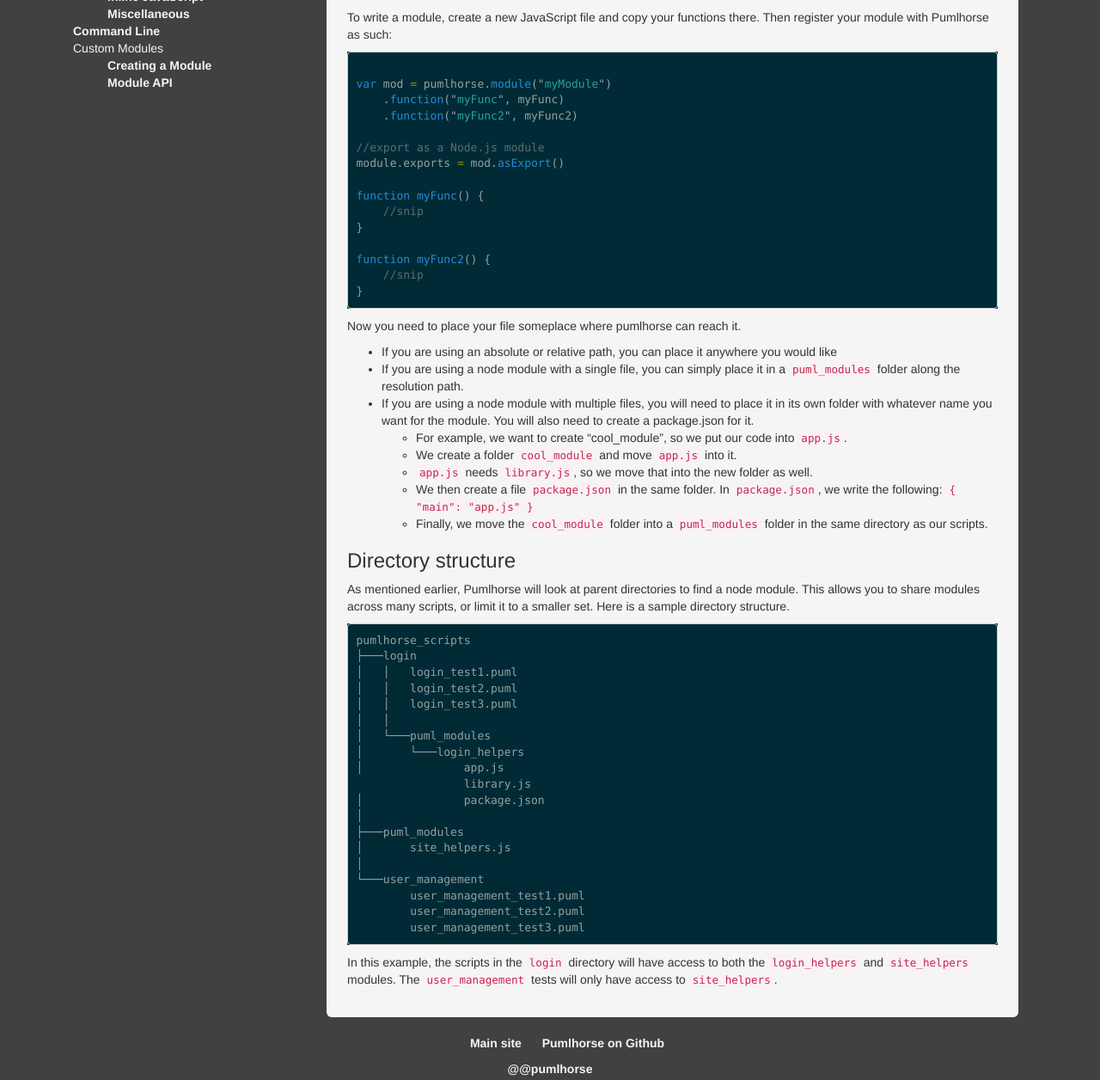
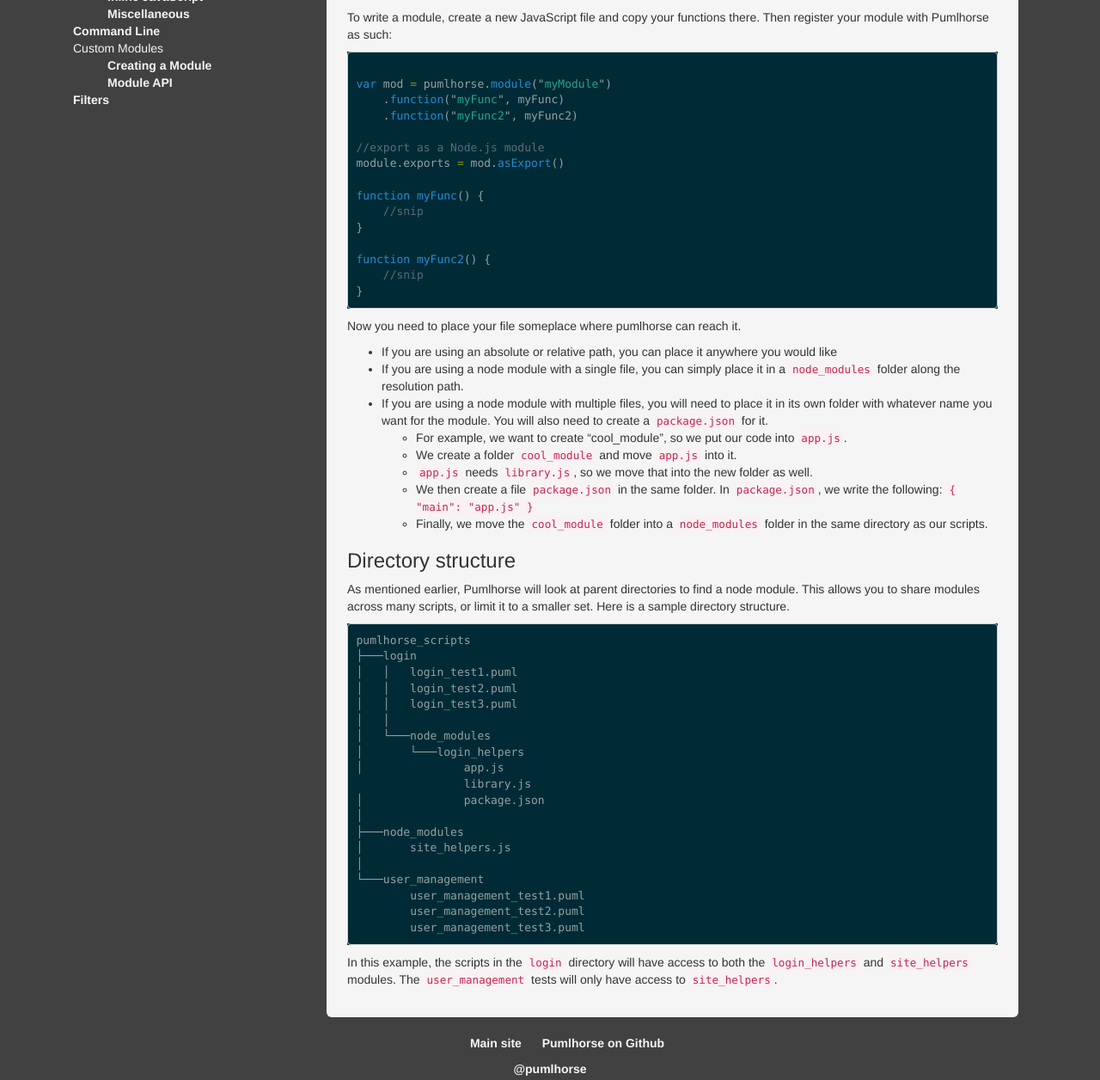
Before and after one commit to pumlhorse/pumlhorse.github.io, a Jekyll site: the page built from v1/modules/customModules.md, in a window 1280 px wide. Shown: the part 473-1729 px from the top of the page at 86% size. Built offline with Jekyll 4.4.1, drawn with Linux system fonts in a browser that asks for light colours; nearby versions of some CDN libraries.

Commit message:
Corrected module resolution logic Added filters page

```diff
--- a/_includes/footer.html
+++ b/_includes/footer.html
@@ -5,7 +5,7 @@
                 <li><a href="https://www.pumlhorse.com">Main site</a></li>
                 <li><a href="https://github.com/pumlhorse">Pumlhorse on Github</a></li>
             </ul>
-            <i class="fa fa-twitter"></i> <a href="http://www.twitter.com/pumlhorse" target="_blank">@@pumlhorse</a><br/>
+            <i class="fa fa-twitter"></i> <a href="http://www.twitter.com/pumlhorse" target="_blank">@pumlhorse</a><br/>
             &copy; {{ site.time | date: '%Y' }} <a href="https://www.getrevelio.com">Revelio</a>
         </div>
     </div>
--- a/_includes/v1_nav.html
+++ b/_includes/v1_nav.html
@@ -18,6 +18,6 @@
             <li class="page"><a href="/v1/modules/customModules">Creating a Module</a></li>
             <li class="page"><a href="/v1/modules/api">Module API</a></li>
         </ul>
-
     </li>
+    <li class="page"><a href="/v1/filters">Filters</a></li>
 </ul>
--- a/v1/modules/customModules.md
+++ b/v1/modules/customModules.md
@@ -31,15 +31,15 @@
 
 Now you need to place your file someplace where pumlhorse can reach it.
  * If you are using an absolute or relative path, you can place it anywhere you would like
- * If you are using a node module with a single file, you can simply place it in a `puml_modules` folder along the resolution path.
+ * If you are using a node module with a single file, you can simply place it in a `node_modules` folder along the resolution path.
  * If you are using a node module with multiple files, you will need to place it in its own folder with whatever name you
- want for the module. You will also need to create a package.json for it.
+ want for the module. You will also need to create a `package.json` for it.
    * For example, we want to create "cool_module", so we put our code into `app.js`.
    * We create a folder `cool_module` and move `app.js` into it.
    * `app.js` needs `library.js`, so we move that into the new folder as well.
    * We then create a file `package.json` in the same folder. In `package.json`,
    we write the following: `{ "main": "app.js" }`
-   * Finally, we move the `cool_module` folder into a `puml_modules` folder in the same directory
+   * Finally, we move the `cool_module` folder into a `node_modules` folder in the same directory
    as our scripts.
 
 ### Directory structure
@@ -53,13 +53,13 @@
 │   │   login_test2.puml
 │   │   login_test3.puml
 │   │
-│   └───puml_modules
+│   └───node_modules
 │       └───login_helpers
 │               app.js
                 library.js
 │               package.json
 │
-├───puml_modules
+├───node_modules
 │       site_helpers.js
 │
 └───user_management
```
Also changed, not shown: v1/filters.md (added, +26 -0 lines), v1/modules/api.md (+1 -1 lines), v1/scripts/usingModules.md (+1 -1 lines).
